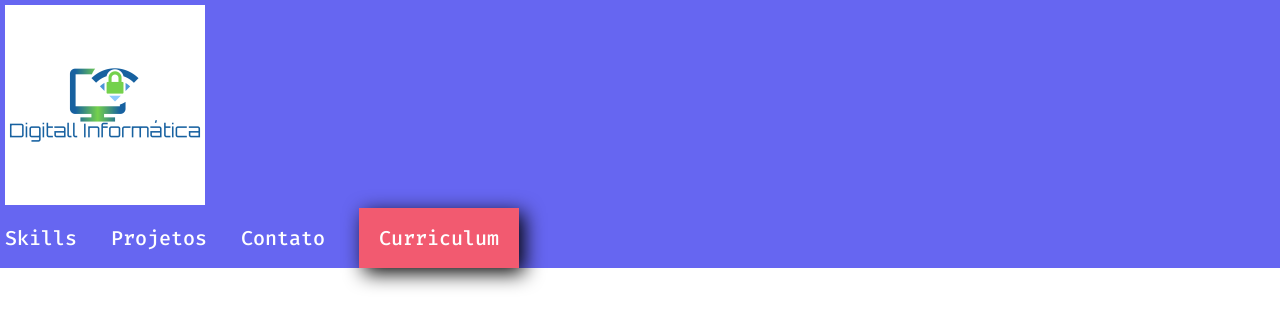
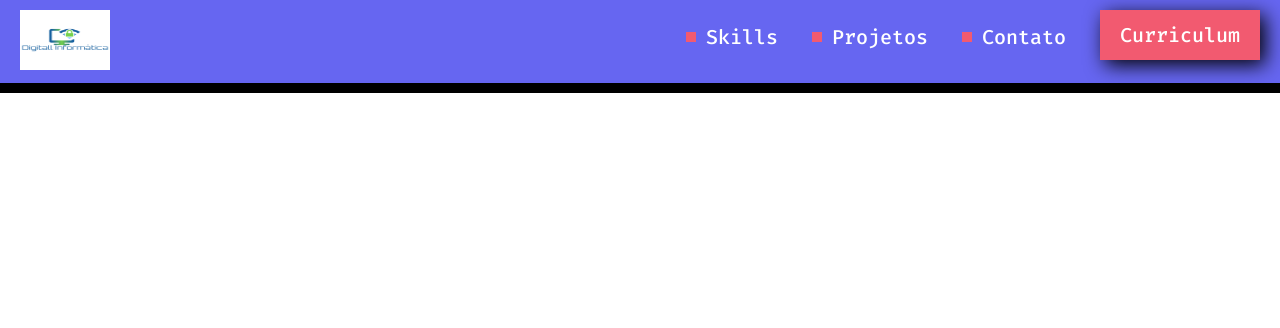
Before and after one commit to marciogugo/digitall, a plain HTML site: page index.html in a window 1280 px wide. Drawn offline with Linux system fonts and the light colour scheme.

Commit message:
header completo

```diff
--- a/css/styles.css
+++ b/css/styles.css
@@ -14,25 +14,31 @@ background {
     color: #6666f1;
 }
 
+img {
+    width: 90px;
+    height: 60px;
+}
+
 logotipo {
-    align-content: center;
+    align-content: left;
     padding-top: 600px;
 }
 
-div{
+header {
+    display: flex; /*aula 25*/
+    justify-content: space-between; /*aula 25*/
     background-color: #6666f1;
-    height: 200px;
-    padding-top: 0.1%;
-    padding-left: 0.1%;
+    border-bottom: 10px solid #000;
+    padding: 10px 20px;
 }
 
-header{
-    background-color: #6666f1;
-    padding-left: 5px;
-    padding-top: 5px;
+nav {
+    text-align: right; /* display inline da tag <a> abaixo, módulo 1 aula 18/19 */
 }
 
-a{
+a {
+    display: inline-flex; /* aula 25 - pseudo elemento*/
+    align-items: center; /* aula 25 - pseudo elemento*/
     color: white;
     font-size: 20px;
     font-family: "Fira Code", Arial, Helvetica, sans-serif;
@@ -41,12 +47,22 @@ a{
     margin-right: 30px;
 }
 
-#button{
+a::before { /* aula 25 - pseudo elemento*/
+    content: "";
+    background-color: #F25A70;
+    width: 10px;
+    height: 10px;
+    margin-right: 10px;
+}
+
+#button {
     display: inline-block;
     background-color: #F25A70;
-    height: 60px;
-    padding-left: 20px;
+    /* padding: 10px 20px; */
+    height: 50px;
+    line-height: 50px;
+    padding-left: 10px;
     padding-right: 20px;
-    line-height: 60px;
     box-shadow: 5px 5px 20px black;
+    margin-right: 0px;
 }
--- a/index.html
+++ b/index.html
@@ -1,11 +1,12 @@
 <!DOCTYPE html>
 <html lang="pt-BR">
     <head>
-        <meta http-equiv="Content-Type" content="text/html" charset="UTF-8">
+        <meta charset="UTF-8">
+        <meta http-equiv="X-UA-Compatible" content="IE=edge">
         <meta name="viewport" content="width=device-width, initial-scale=1.0">
+        <meta http-equiv="X-UA-Compatible" content="IE=7">
         <title>Digitall Informática</title>
 
-        <link rel="preconnect" href="https://fonts.googleapis.com">
         <link rel="preconnect" href="https://fonts.gstatic.com" crossorigin>
         <link href="https://fonts.googleapis.com/css2?family=Fira+Code:wght@300;500&display=swap" rel="stylesheet">
 
@@ -15,13 +16,15 @@
 
     <body>
         <header>
-            <img src="assets/img/logo.png" alt="Logotipo da Digitall Informática">
+            <figure>
+                <img src="assets/img/logo.png" alt="Logotipo da Digitall Informática" width="100px" height="100px">
+            </figure>
 
             <nav>
                 <a href="" lang="en">Skills</a>
                 <a href="">Projetos</a>
                 <a href="">Contato</a>
-                <a id="button" href="" lang="en">Curriculum</a>
+                <a href="" id="button" lang="en">Curriculum</a>
             </nav>
         </header>
     </body>
```
